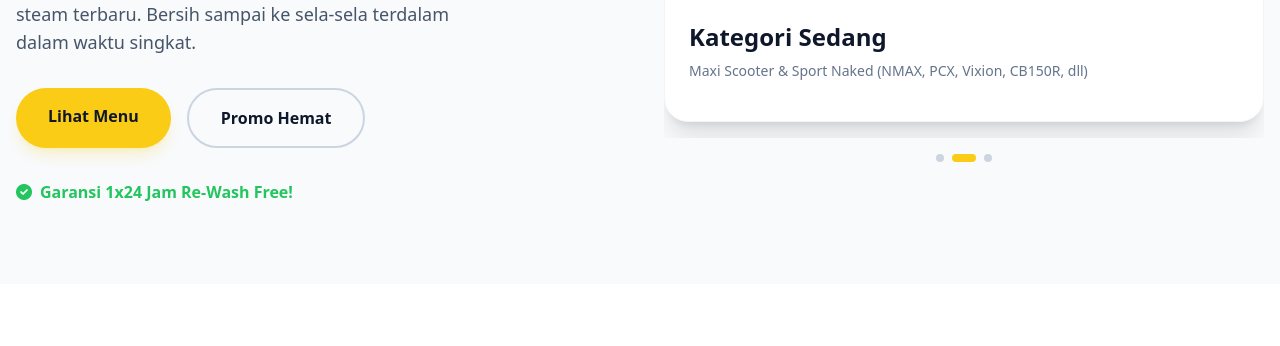
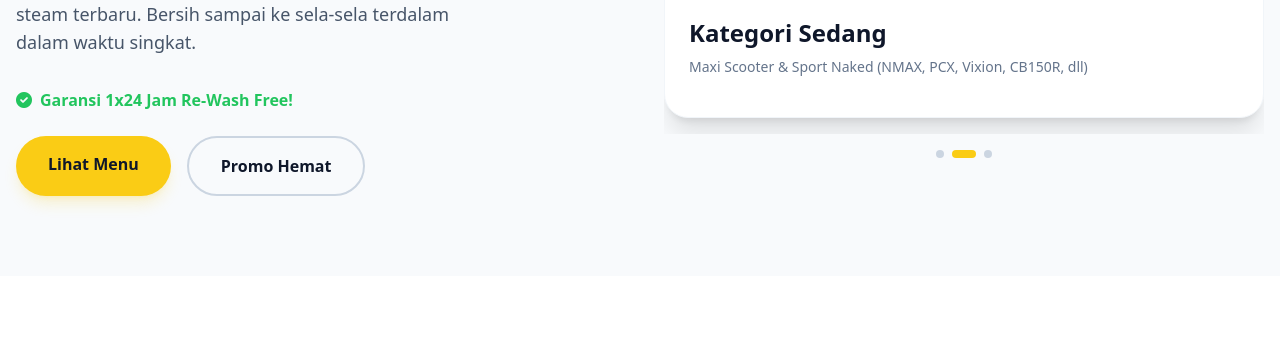
Before and after one commit to connyhoper/Kilat-Wash, a plain HTML site: page index.html in a window 1280 px wide. Shown: the part 454-800 px from the top of the page. Drawn offline with nearby package versions, Linux system fonts and the light colour scheme.

Commit message:
index.html

```diff
--- a/index.html
+++ b/index.html
@@ -105,7 +105,7 @@
     </nav>
 
     <!-- Hero Section -->
-    <section id="home" class="pt-44 pb-20 px-4 overflow-hidden">
+    <section id="home" class="pt-28 md:pt-44 pb-20 px-4 overflow-hidden">
         <div class="max-w-7xl mx-auto grid md:grid-cols-2 gap-12 items-center">
             <div>
                 <h2 class="text-primary font-bold tracking-widest uppercase text-sm mb-4">#1 Motor Spa Treatment</h2>
@@ -118,15 +118,16 @@
                 </div>
 
                 <p class="text-lg text-slate-600 dark:text-slate-400 mb-8 max-w-md">Layanan cuci motor premium dengan teknologi steam terbaru. Bersih sampai ke sela-sela terdalam dalam waktu singkat.</p>
-                <div class="flex gap-4">
-                    <a href="#cuci" class="bg-primary text-slate-900 px-8 py-4 rounded-full font-bold hover:scale-105 transition shadow-lg shadow-yellow-400/20">Lihat Menu</a>
-                    <a href="#promo" class="border-2 border-slate-300 dark:border-slate-700 px-8 py-4 rounded-full font-bold hover:bg-slate-100 dark:hover:bg-slate-800 transition">Promo Hemat</a>
+
+                <div class="mt-8 mb-6 flex items-center gap-2 text-green-500 font-bold"><i class="fas fa-check-circle"></i>
+                <span>Garansi 1x24 Jam Re-Wash Free!</span>
                 </div>
-                <div class="mt-8 flex items-center gap-2 text-green-500 font-bold">
-                    <i class="fas fa-check-circle"></i>
-                    <span>Garansi 1x24 Jam Re-Wash Free!</span>
-                </div>
+
+                <div class="flex flex-col sm:flex-row gap-4"><a href="#cuci" class="bg-primary text-slate-900 px-6 py-3 sm:px-8 sm:py-4 rounded-full font-bold text-center hover:scale-105 transition shadow-lg shadow-yellow-400/20">Lihat Menu</a>
+
+                <a href="#promo" class="border-2 border-slate-300 dark:border-slate-700 px-6 py-3 sm:px-8 sm:py-4 rounded-full font-bold text-center hover:bg-slate-100 dark:hover:bg-slate-800 transition">Promo Hemat</a>
             </div>
+        </div>
 
             <!-- Category Carousel -->
             <div class="relative group">
```
